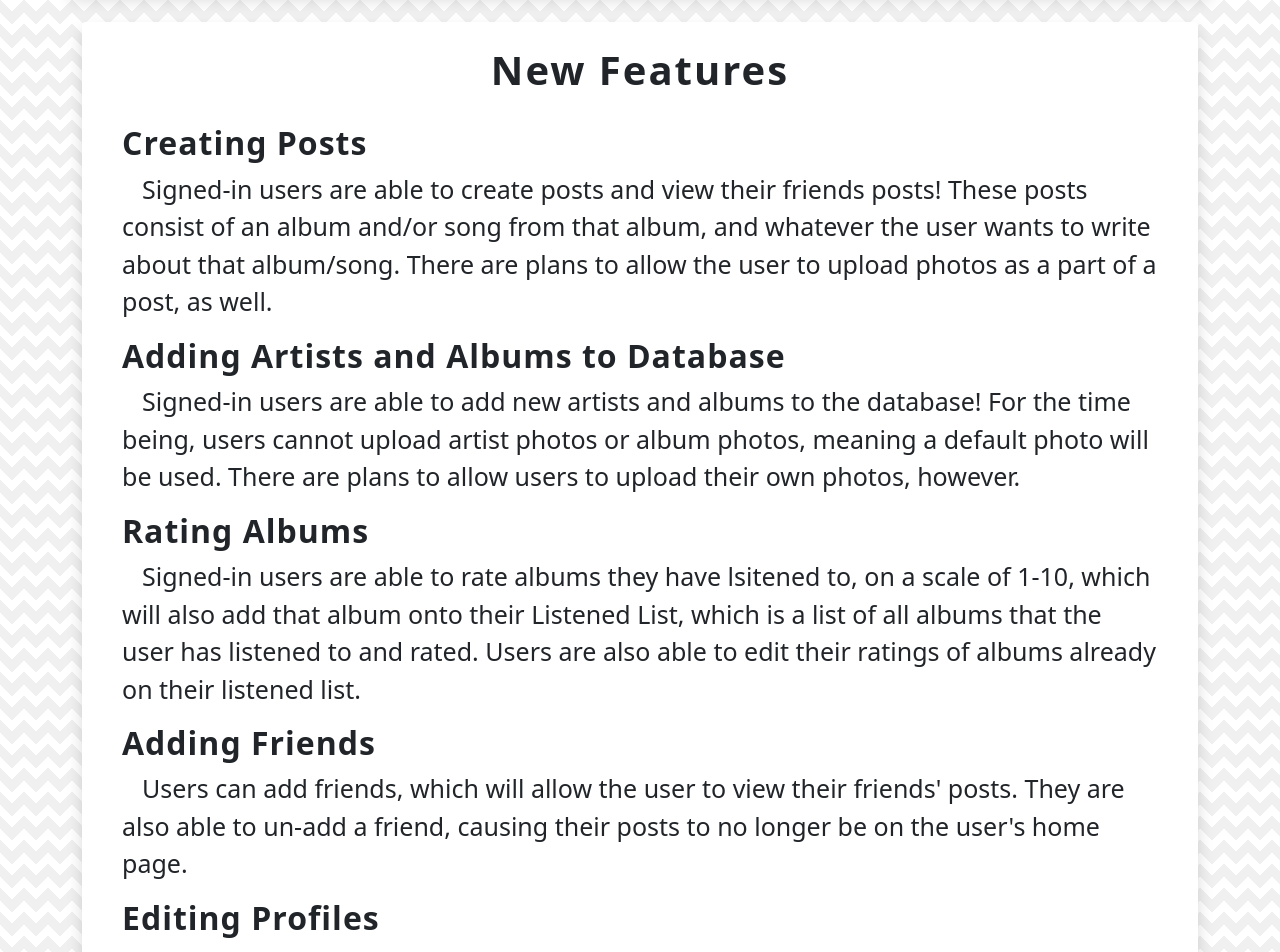
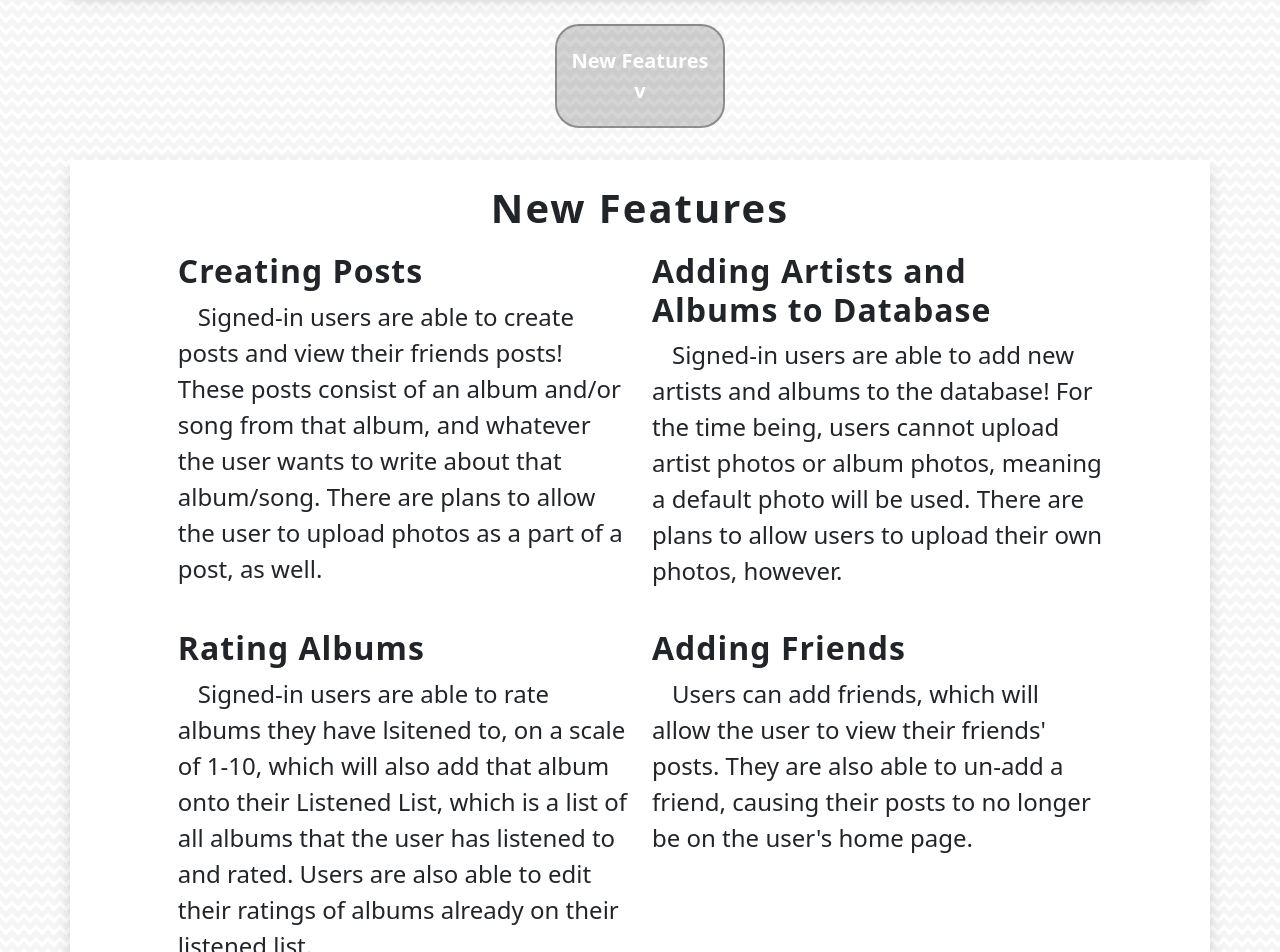
Before and after one commit to elijahgott/seniordesignproject, a React (Create React App) app in the folder Frontend/: page /new in a window 1280 px wide. Shown: the part 1220-2172 px from the top of the page. Built offline with nearby package versions, Linux system fonts and the light colour scheme; no server answers.

Commit message:
Added button on New page, added grid layout for new features section.
Button adds functionality, grid makes it so there are smaller sections of regular text

```diff
--- a/Frontend/src/Pages/About.js
+++ b/Frontend/src/Pages/About.js
@@ -1,4 +1,5 @@
 import React from "react";
+import { useState, useEffect} from 'react';
 import './App.css';
 import 'bootstrap/dist/css/bootstrap.min.css';
 import Container from 'react-bootstrap/Container';
@@ -11,6 +12,10 @@ import {Link} from 'react-router-dom';
 import MyNav from "../MyComponents/MyNav";
 
 function About( {currentUser} ){
+    useEffect(() => {
+            document.title ="Music Tracker - About"
+        }, []);
+
     return(
         <div>
             <MyNav currentUser={currentUser}/>
--- a/Frontend/src/Pages/Albums.js
+++ b/Frontend/src/Pages/Albums.js
@@ -17,6 +17,10 @@ import Form from "react-bootstrap/Form";
 import MyNav from "../MyComponents/MyNav";
 
 function Albums( {currentUser} ){
+    useEffect(() => {
+        document.title ="Music Tracker - Albums"
+    }, []);
+
     const currentDate = new Date();
     const [data, setData] = useState([])
 
--- a/Frontend/src/Pages/App.css
+++ b/Frontend/src/Pages/App.css
@@ -8,26 +8,26 @@
 }
 
 .App-header {
-  background-size: 24px 24px;
+  background-size: 12px 12px;
   background-color: white;
   background-image: linear-gradient(
     -45deg,
     transparent 75%,
-    rgb(240, 240, 240) 75%),
+    rgb(245, 245, 245) 75%),
     linear-gradient(
     45deg,
     transparent 75%,
-    rgb(240, 240, 240) 75%),
+    rgb(245, 245, 245) 75%),
     linear-gradient(
     -135deg,
     transparent 75%,
-    rgb(240, 240, 240) 75%),
+    rgb(245, 245, 245) 75%),
     linear-gradient(
     135deg,
     transparent 75%,
-    rgb(240, 240, 240) 75%
+    rgb(245, 245, 245) 75%
   );
-  background-position: 12px 0, 12px 0, 0 0 , 0 0;
+  background-position: 6px 0, 6px 0, 0 0 , 0 0;
   min-height: 100vh;
   display: flex;
   flex-direction: column;
@@ -80,6 +80,11 @@
 
 .btn-primary{
   background-color: black !important;
+  border: 2px solid black !important;
+}
+
+.btn-primary:hover{
+  border: 2px solid black !important;
 }
 
 .form_container{
@@ -112,6 +117,7 @@
 
 a{
   color: inherit;
+  font-weight: bold;
   text-decoration: none;
 }
 
@@ -136,6 +142,10 @@ h2{
 .containerCard{
   background-color: white;
   border-radius: 4px;
+}
+
+.containerCard:last-of-type{
+  margin-bottom: 24px;
 }
 
 .title{
@@ -169,3 +179,37 @@ h2{
   margin: 0 auto;
   max-width: 81rem;
 }
+
+.postsTitle{
+  margin: 24px auto;
+}
+
+.smallText{
+  font-size: 20px;
+  color: rgb(80, 80, 80);
+  margin: 0 auto;
+  margin-bottom: 12px;
+}
+
+.newFeaturesButton{
+  display: flex;
+  align-items: center;
+  justify-content: center;
+  color: white;
+  font-weight: bold;
+  height: auto;
+  width: 170px;
+  border-radius: 24px;
+  text-align: center;
+  background-color: rgba(40, 40, 40, 0.2) !important;
+  border: 2px solid rgba(40, 40, 40, 0.4) !important;
+  padding: 20px 12px;
+  margin: 32px auto;
+}
+
+.featuresGrid{
+  display: grid;
+  grid-template-columns: repeat(2, 1fr);
+  gap: 24px;
+  justify-items: center;
+}
--- a/Frontend/src/Pages/Artists.js
+++ b/Frontend/src/Pages/Artists.js
@@ -14,6 +14,10 @@ import {Link} from 'react-router-dom'
 import MyNav from "../MyComponents/MyNav";
 
 function Artists( {currentUser} ){
+    useEffect(() => {
+            document.title ="Music Tracker - Artists"
+        }, []);
+
     const [data, setData] = useState([])
 
     useEffect(()=>{
--- a/Frontend/src/Pages/New.js
+++ b/Frontend/src/Pages/New.js
@@ -6,11 +6,16 @@ import Container from 'react-bootstrap/Container';
 import Card from 'react-bootstrap/Card';
 import Row from 'react-bootstrap/Row';
 import Col from 'react-bootstrap/Col';
+import Button from "react-bootstrap/Button";
 
 import MyNav from "../MyComponents/MyNav";
 
 
 function New( {currentUser} ){
+    useEffect(() => {
+            document.title ="Music Tracker - New"
+        }, []);
+
     const [newAlbums, setNewAlbums] = useState([])
 
     useEffect(()=>{
@@ -82,29 +87,41 @@ function New( {currentUser} ){
                             }
                         </Row>
                     </Container>
-                    <Container style={{marginTop: 30, marginBottom: 15}}>
+
+                    <Button className="smallText newFeaturesButton" href="#newFeatures">New Features v</Button>
+
+                    <Container className="containerCard shadow" id="newFeatures">
                         <Row>
                             <Col>
-                                <Card className="headerCard shadow" style={{maxWidth:"81rem", paddingBottom: 30}}>
-                                    <h1 className="title" >New Features</h1>
-                                    <Col style={{maxWidth: "70rem", paddingLeft: 40, paddingRight: 40, alignSelf: "center"}}>
-                                        <h2 style={{marginTop: 10}}>Creating Posts</h2>
-                                        <p style={{marginTop: 5, textIndent: 20, fontSize: 25}}>Signed-in users are able to create posts and view their friends posts! These posts consist of an album and/or song from that album, and whatever the user wants to write about that album/song. There are plans to allow the user to upload photos as a part of a post, as well.</p>
+                                <Card className="headerCard">
+                                    <h1 className="title">New Features</h1>
+                                    <Col className="featuresGrid" style={{width: "90%", maxWidth: "70rem", paddingLeft: 40, paddingRight: 40, alignSelf: "center"}}>
+                                        <div>
+                                            <h2>Creating Posts</h2>
+                                            <p style={{marginTop: 4, textIndent: 20, fontSize: 24}}>Signed-in users are able to create posts and view their friends posts! These posts consist of an album and/or song from that album, and whatever the user wants to write about that album/song. There are plans to allow the user to upload photos as a part of a post, as well.</p>
+                                        </div>
 
-                                        <h2 style={{marginTop: 10}}>Adding Artists and Albums to Database</h2>
-                                        <p style={{marginTop: 5, textIndent: 20, fontSize: 25}}>Signed-in users are able to add new artists and albums to the database! For the time being, users cannot upload artist photos or album photos, meaning a default photo will be used. There are plans to allow users to upload their own photos, however.</p>
+                                        <div>
+                                            <h2>Adding Artists and Albums to Database</h2>
+                                            <p style={{marginTop: 4, textIndent: 20, fontSize: 24}}>Signed-in users are able to add new artists and albums to the database! For the time being, users cannot upload artist photos or album photos, meaning a default photo will be used. There are plans to allow users to upload their own photos, however.</p>
+                                        </div>
 
-                                        <h2 style={{marginTop: 10}}>Rating Albums</h2>
-                                        <p style={{marginTop: 5, textIndent: 20, fontSize: 25}}>Signed-in users are able to rate albums they have lsitened to, on a scale of 1-10, which will also add that album onto their Listened List, which is a list of all albums that the user has listened to and rated. Users are also able to edit their ratings of albums already on their listened list.</p>
+                                        <div>
+                                            <h2>Rating Albums</h2>
+                                            <p style={{marginTop: 4, textIndent: 20, fontSize: 24}}>Signed-in users are able to rate albums they have lsitened to, on a scale of 1-10, which will also add that album onto their Listened List, which is a list of all albums that the user has listened to and rated. Users are also able to edit their ratings of albums already on their listened list.</p>
+                                        </div>
 
-                                        <h2 style={{marginTop: 10}}>Adding Friends</h2>
-                                        <p style={{marginTop: 5, textIndent: 20, fontSize: 25}}>Users can add friends, which will allow the user to view their friends' posts. They are also able to un-add a friend, causing their posts to no longer be on the user's home page.</p>
+                                        <div>
+                                            <h2>Adding Friends</h2>
+                                            <p style={{marginTop: 4, textIndent: 20, fontSize: 24}}>Users can add friends, which will allow the user to view their friends' posts. They are also able to un-add a friend, causing their posts to no longer be on the user's home page.</p>
+                                        </div>
 
-                                        <h2 style={{marginTop: 10}}>Editing Profiles</h2>
-                                        <p style={{marginTop: 5, textIndent: 20, fontSize: 25}}>Signed-in users can edit their basic profile information, such as their username and bio, and these changes will take effect for their friends, and on their previous posts.</p>
-
-                                        <h2 style={{marginTop: 10}}>And More!</h2>
+                                        <div>
+                                            <h2>Editing Profiles</h2>
+                                            <p style={{marginTop: 4, textIndent: 20, fontSize: 24}}>Signed-in users can edit their basic profile information, such as their username and bio, and these changes will take effect for their friends, and on their previous posts.</p>
+                                        </div>
                                     </Col>
+                                    <h2 style={{marginTop: 24, marginBottom: 16, textAlign: "center"}}>And More!</h2>
                                 </Card>
                             </Col>
                         </Row>
--- a/Frontend/src/Pages/Profile.js
+++ b/Frontend/src/Pages/Profile.js
@@ -19,6 +19,10 @@ import MyNav from "../MyComponents/MyNav";
 /* app crashes when user not signed in and tries to access profile page */
 
 function Profile({currentUser}){
+    useEffect(() => {
+            document.title ="Music Tracker - Profile"
+        }, []);
+
     var uid;
     if(! currentUser){
         uid = null;
--- a/Frontend/src/Pages/SearchResults.js
+++ b/Frontend/src/Pages/SearchResults.js
@@ -1,4 +1,5 @@
 import React from "react";
+import { useState, useEffect} from 'react';
 import './App.css';
 import 'bootstrap/dist/css/bootstrap.min.css';
 import Container from 'react-bootstrap/Container';
@@ -9,6 +10,9 @@ import Card from 'react-bootstrap/Card';
 import MyNav from "../MyComponents/MyNav";
 
 function SearchResults( {currentUser} ) {
+    useEffect(() => {
+        document.title ="Music Tracker - Results"
+    }, []);
 
     const search = JSON.parse(localStorage.getItem('search')) || [];
 
--- a/Frontend/src/Pages/SignIn.js
+++ b/Frontend/src/Pages/SignIn.js
@@ -1,10 +1,14 @@
-import React, { useState } from 'react';
+import React from 'react';
+import { useState, useEffect} from 'react';
 import './App.css';
 import 'bootstrap/dist/css/bootstrap.min.css';
 import {Link} from 'react-router-dom';
 import {useNavigate} from "react-router-dom";
 
 function SignIn( {onSignIn} ){
+  useEffect(() => {
+          document.title ="Music Tracker - Sign In"
+      }, []);
 
     const [username, setUsername] = useState('');
     const [password, setPassword] = useState('');
--- a/Frontend/src/Pages/SignUp.js
+++ b/Frontend/src/Pages/SignUp.js
@@ -6,6 +6,10 @@ import {Link} from 'react-router-dom';
 import { useNavigate } from "react-router-dom";
 
 function SignUp(){
+  useEffect(() => {
+        document.title ="Music Tracker - Sign Up"
+    }, []);
+
     const currentDate = new Date();
     const curDate = currentDate.getFullYear() + '-' + (currentDate.getMonth()+1) + '-' + currentDate.getDate();
     const navigate = useNavigate();
```
Also changed, not shown: Frontend/src/Pages/Home.js (+12 -3 lines).
